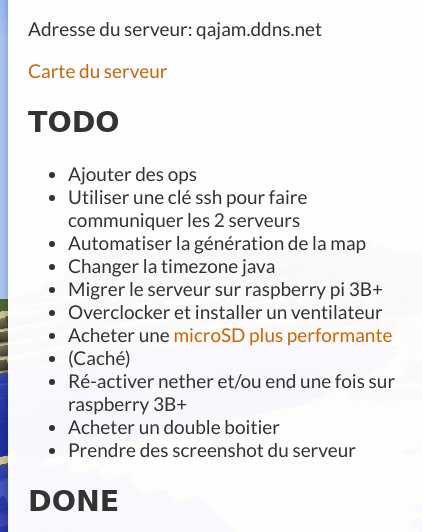
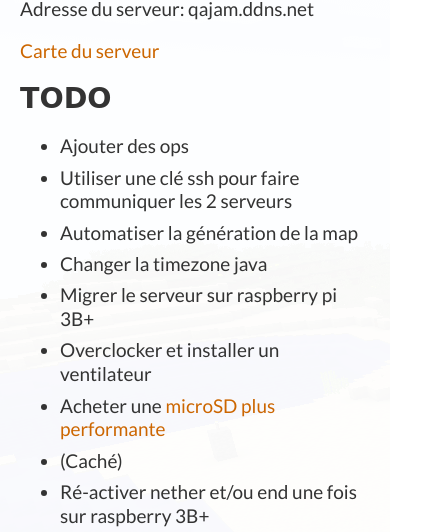
Before and after one commit to ayodio/qajam_website, a plain HTML site: page index.html in a window 390 px wide. Shown: the part 178-710 px from the top of the page, 422 px wide, since content can reach past the window. Drawn offline with Linux system fonts and the light colour scheme; a web font is replaced by a local one.

Commit message:
tweak pour le responsive

```diff
--- a/style.css
+++ b/style.css
@@ -7,7 +7,9 @@ body {
     color : #333;
     background-image: url("background.png");
     background-attachment:fixed;
-	}
+    margin: 0;
+    line-height: 1.25em;
+}
 h1, h2, h3, h4, h5, h6 {
     font-family: 'Londrina Solid', cursive;
 }
@@ -18,6 +20,9 @@ a {
 li:first-letter {
     text-transform: uppercase;
 }
+li {
+    margin-bottom: 0.4em;
+}
 a:hover {
     text-decoration: underline;
     text-shadow: white;
@@ -26,6 +31,7 @@ main {
 	margin: 100px auto;
     width:800px;
     max-width:100%;
+    box-sizing: border-box;
 	background-color: rgba(255,255,255,0.97);
 	padding : 0 20px;
 	overflow: auto;
```
Also changed, not shown: index.html (+2 -0 lines).
